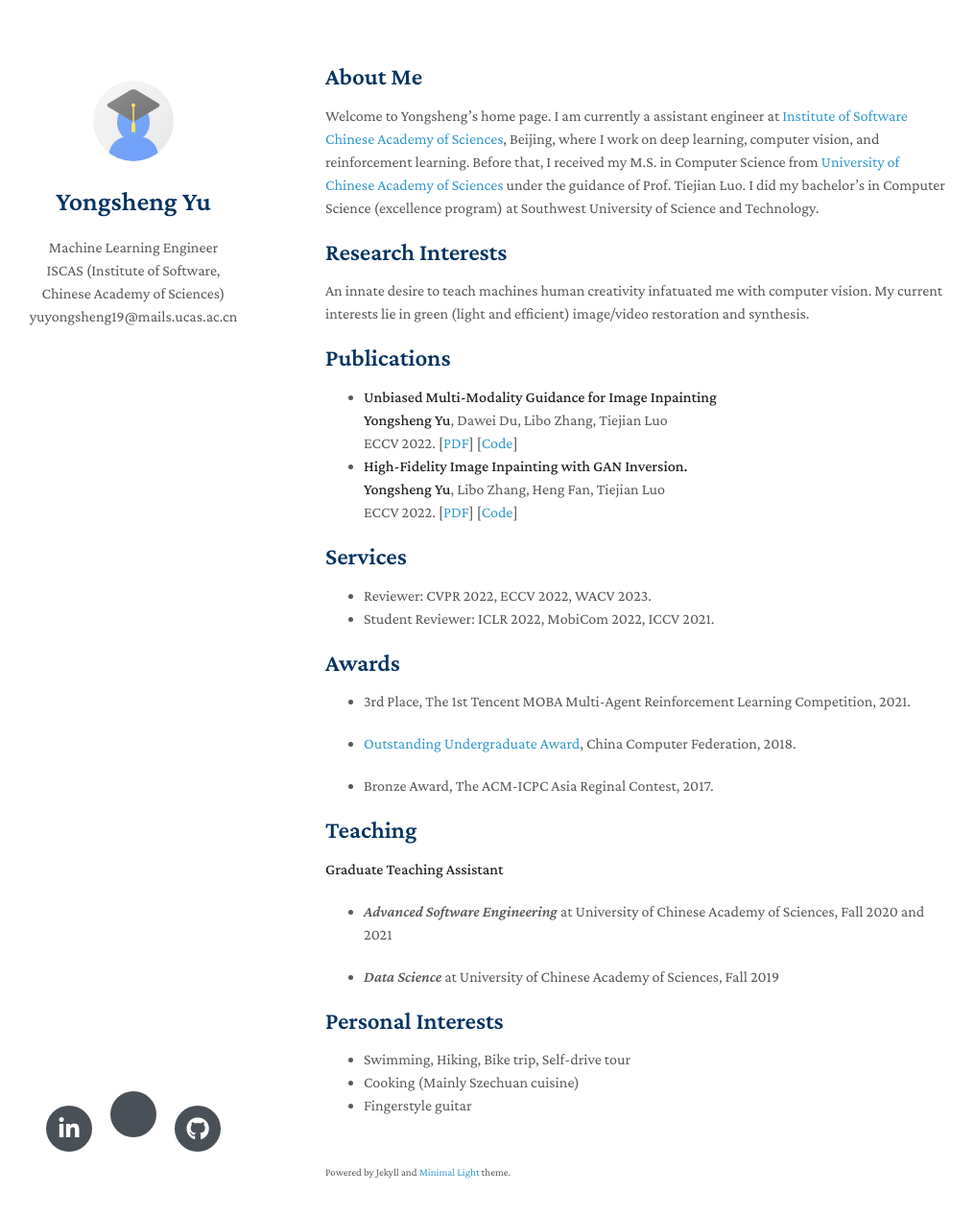
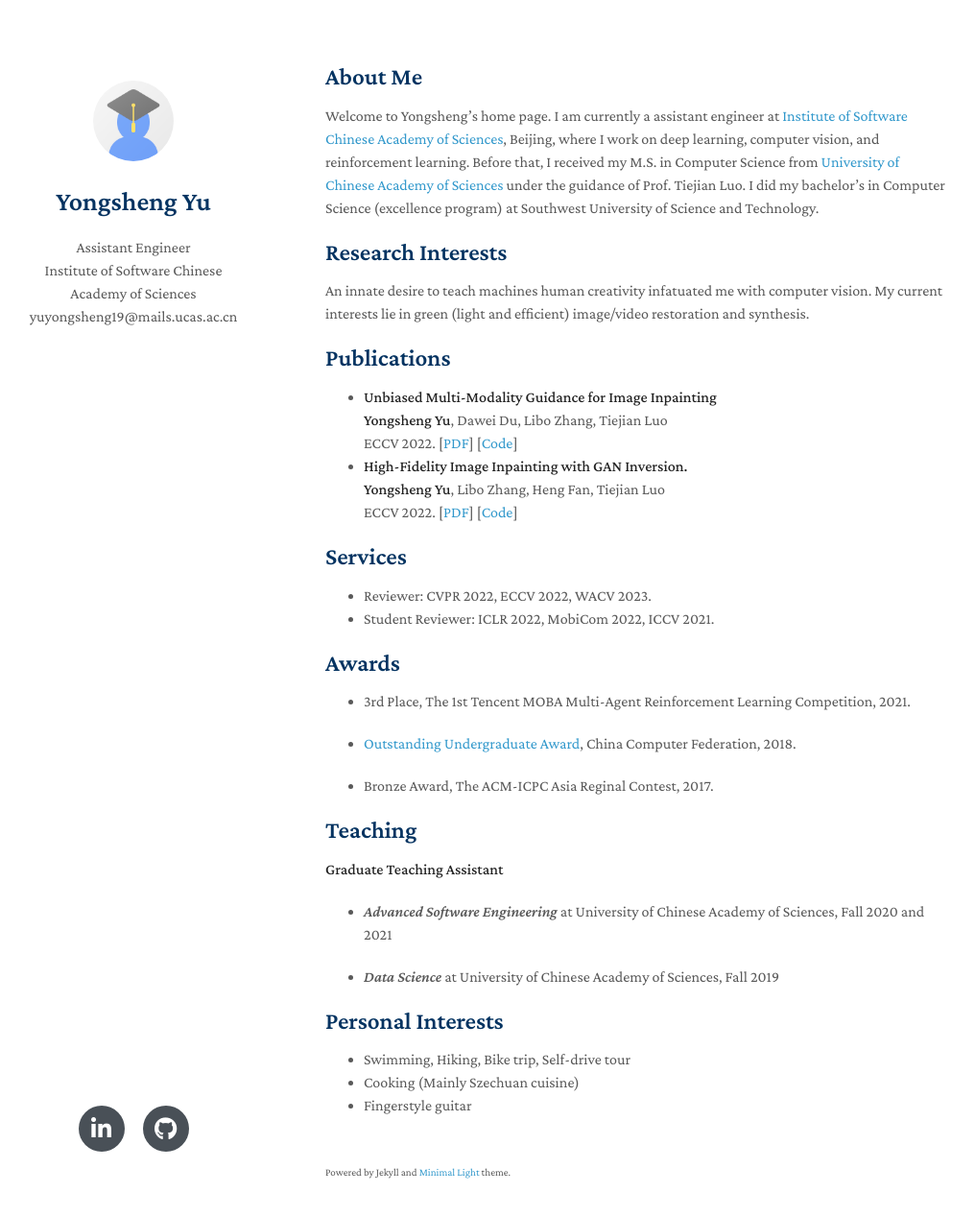
Before and after one commit to yeates/yeates.github.io, a Jekyll site: the page built from index.md, in a window 1280 px wide and 1302 px high. Shown: the top 1267 px of the window at 96% size, without its empty margins (131-1147 px from the left). Built offline with Jekyll 4.4.1, drawn with Linux system fonts in a browser that asks for light colours; nearby versions of some CDN libraries; a style sheet for code colours, icons or effects is not loaded; our own code applies the rules of GitHub Pages for plain Markdown files.

Commit message:
Update _config.yml

```diff
--- a/_config.yml
+++ b/_config.yml
@@ -1,16 +1,16 @@
 title: Yongsheng Yu
-position: Machine Learning Engineer
-affiliation: ISCAS (Institute of Software, Chinese Academy of Sciences)
+position: Assistant Engineer
+affiliation: Institute of Software Chinese Academy of Sciences
 email: yuyongsheng19@mails.ucas.ac.cn
 keywords: yongsheng yu
-google_scholar: https://scholar.google.com/
+google_scholar:
 github_link: https://github.com/yeates
-linkedin: https://www.linkedin.com/
+linkedin: https://www.linkedin.cn/incareer/in/yongsheng-yu-87b7b2150
 avatar: ./assets/img/avatar.png
-google_analytics:
+google_analytics: UA-172331442-1
 favicon: ./assets/img/favicon.png
 favicon_dark: ./assets/img/favicon-dark.png
-description: The Minimal Light is a simple and elegant jekyll theme for academic personal homepage.
+description: Yongsheng Yu's academic homepage.
 canonical: https://minimal-light.yyliu.net/
 remote_theme: yaoyao-liu/minimal-light
 
```
